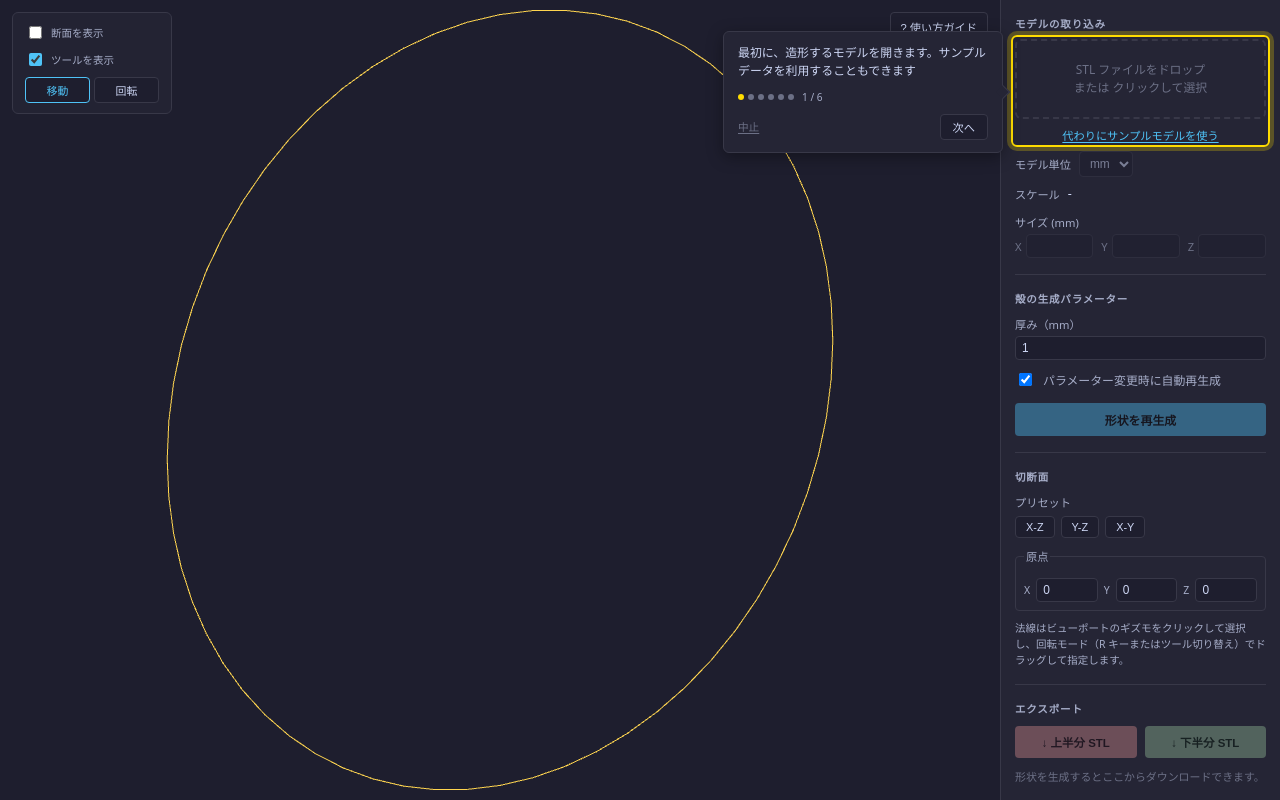
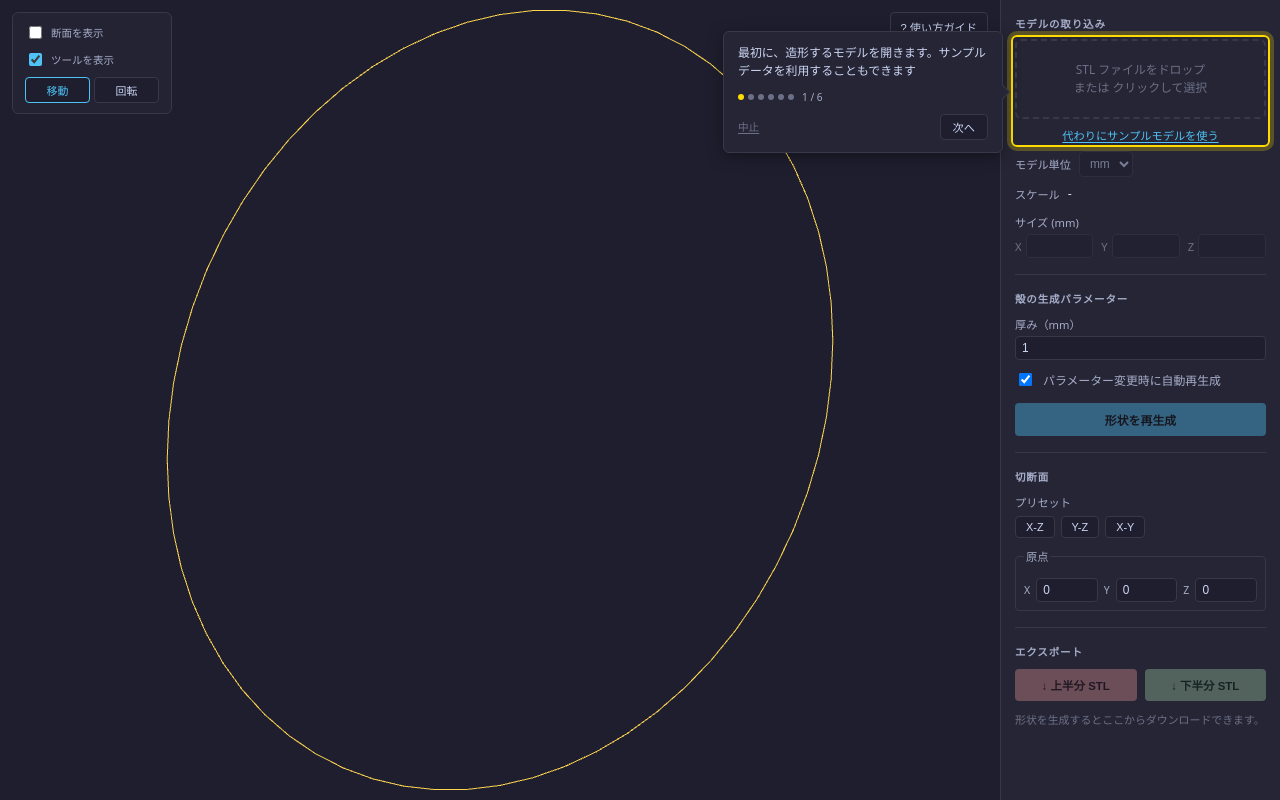
Before and after one commit to nandenjin/shinshi, a Vue app: page / in a window 1280 px wide. Built offline with nearby package versions, Linux system fonts and the light colour scheme.

Commit message:
feat: Remove unused hint text

```diff
--- a/src/components/CutPlaneControl.vue
+++ b/src/components/CutPlaneControl.vue
@@ -73,12 +73,6 @@ watch(
         />
       </div>
     </fieldset>
-
-    <!-- Normal: set graphically via the viewport gizmo -->
-    <p class="hint">
-      法線はビューポートのギズモをクリックして選択し、回転モード（R
-      キーまたはツール切り替え）でドラッグして指定します。
-    </p>
   </section>
 </template>
 
@@ -127,11 +121,4 @@ watch(
   color: var(--color-label);
   text-align: right;
 }
-
-.hint {
-  margin: 0;
-  font-size: 0.75rem;
-  color: var(--color-label);
-  line-height: 1.5;
-}
 </style>
```
